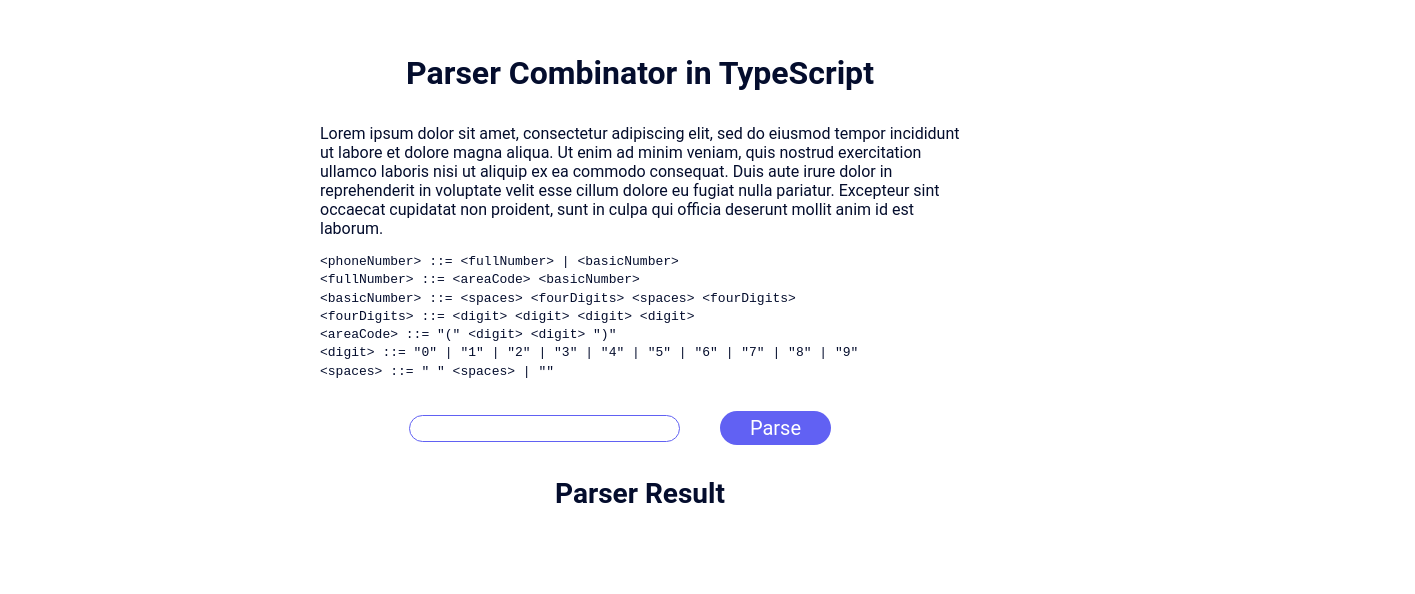
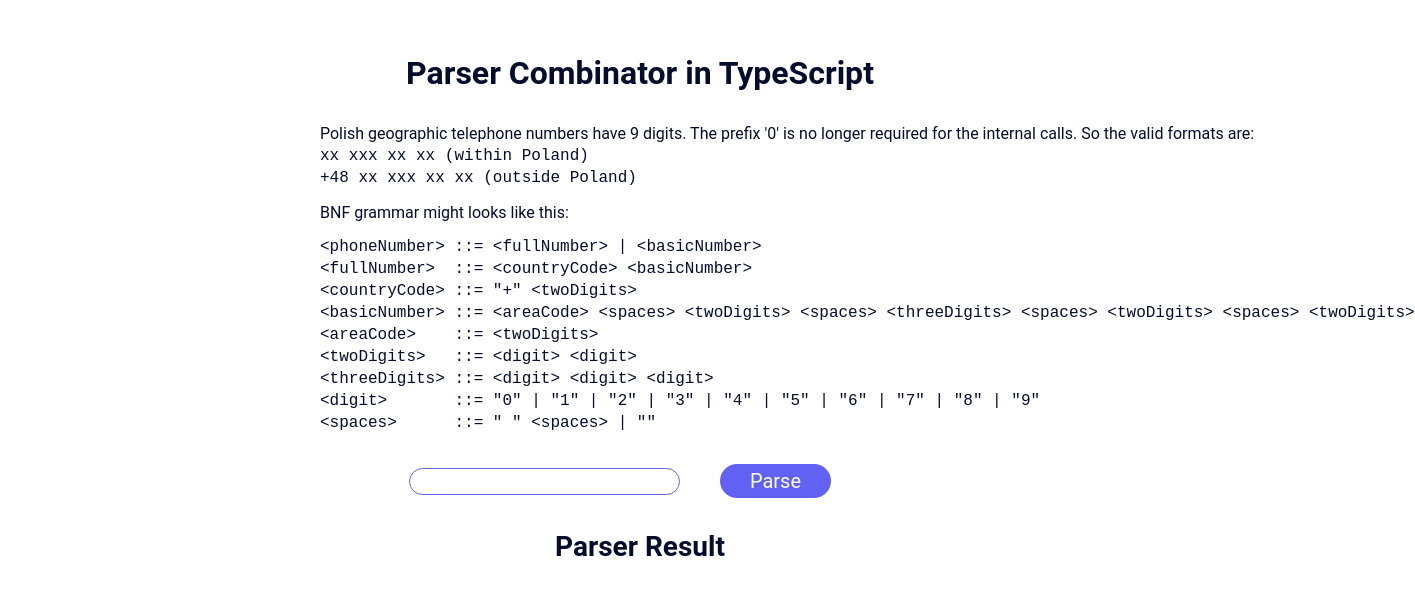
Before and after one commit to Oyoshi/parser-combinator-pgs-demo, a React (Create React App) app: page / in a window 1280 px wide. Shown: the part 162-756 px from the top of the page, 1415 px wide, since content can reach past the window. Built offline with nearby package versions, Linux system fonts and the light colour scheme.

Commit message:
feat: provide problem description and BNF grammar

```diff
--- a/src/App.tsx
+++ b/src/App.tsx
@@ -3,7 +3,6 @@ import Layout from "components/layout";
 import Typography from "components/typography";
 import Input from "components/input";
 import Button from "components/button";
-import { log } from "utils/logger";
 
 const { Container, Header, Section } = Layout;
 const { Title, Text, Code } = Typography;
@@ -15,7 +14,7 @@ const App = () => {
   const handleInputChange: ChangeEventHandler<HTMLInputElement> = (e) =>
     setParserInput(e.target.value);
 
-  // const handleButtonClick = () => pipe(parse, setParserResult);
+  const handleButtonClick = () => setParserResult(parserInput);
 
   return (
     <Container>
@@ -24,31 +23,33 @@ const App = () => {
       </Header>
       <Section>
         <Text>
-          Lorem ipsum dolor sit amet, consectetur adipiscing elit, sed do
-          eiusmod tempor incididunt ut labore et dolore magna aliqua. Ut enim ad
-          minim veniam, quis nostrud exercitation ullamco laboris nisi ut
-          aliquip ex ea commodo consequat. Duis aute irure dolor in
-          reprehenderit in voluptate velit esse cillum dolore eu fugiat nulla
-          pariatur. Excepteur sint occaecat cupidatat non proident, sunt in
-          culpa qui officia deserunt mollit anim id est laborum.
+          Polish geographic telephone numbers have 9 digits. The prefix '0' is
+          no longer required for the internal calls. So the valid formats are:
+          <Code>xx xxx xx xx (within Poland)</Code>
+          <Code>+48 xx xxx xx xx (outside Poland)</Code>
         </Text>
+        <Text>BNF grammar might looks like this:</Text>
         <Code>{"<phoneNumber> ::= <fullNumber> | <basicNumber>"}</Code>
-        <Code>{"<fullNumber> ::= <areaCode> <basicNumber>"}</Code>
-        <Code>
-          {"<basicNumber> ::= <spaces> <fourDigits> <spaces> <fourDigits>"}
-        </Code>
-        <Code>{"<fourDigits> ::= <digit> <digit> <digit> <digit>"}</Code>
-        <Code>{'<areaCode> ::= "(" <digit> <digit> ")"'}</Code>
+        <Code>{"<fullNumber>  ::= <countryCode> <basicNumber>"}</Code>
+        <Code>{'<countryCode> ::= "+" <twoDigits>'}</Code>
         <Code>
           {
-            '<digit> ::= "0" | "1" | "2" | "3" | "4" | "5" | "6" | "7" | "8" | "9"'
+            "<basicNumber> ::= <areaCode> <spaces> <twoDigits> <spaces> <threeDigits> <spaces> <twoDigits> <spaces> <twoDigits>"
           }
         </Code>
-        <Code>{'<spaces> ::= " " <spaces> | ""'}</Code>
+        <Code>{"<areaCode>    ::= <twoDigits>"}</Code>
+        <Code>{"<twoDigits>   ::= <digit> <digit>"}</Code>
+        <Code>{"<threeDigits> ::= <digit> <digit> <digit>"}</Code>
+        <Code>
+          {
+            '<digit>       ::= "0" | "1" | "2" | "3" | "4" | "5" | "6" | "7" | "8" | "9"'
+          }
+        </Code>
+        <Code>{'<spaces>      ::= " " <spaces> | ""'}</Code>
       </Section>
       <Section centered>
         <Input onChange={handleInputChange} />
-        <Button onClick={() => log("hello", "there")}>Parse</Button>
+        <Button onClick={handleButtonClick}>Parse</Button>
       </Section>
       <Section centered>
         <Title level="2">Parser Result</Title>
--- a/src/components/typography/typography.style.ts
+++ b/src/components/typography/typography.style.ts
@@ -24,10 +24,13 @@ export const Title3 = styled.h3`
 export const Text = styled.p`
   color: ${({ theme }) => theme.primary};
   font-size: 16px;
+  white-space: pre;
 `;
 
 export const Code = styled.code`
   color: ${({ theme }) => theme.primary};
+  font-size: 16px;
+  white-space: pre;
   display: block;
   margin: 0.25em 0;
 `;
```
